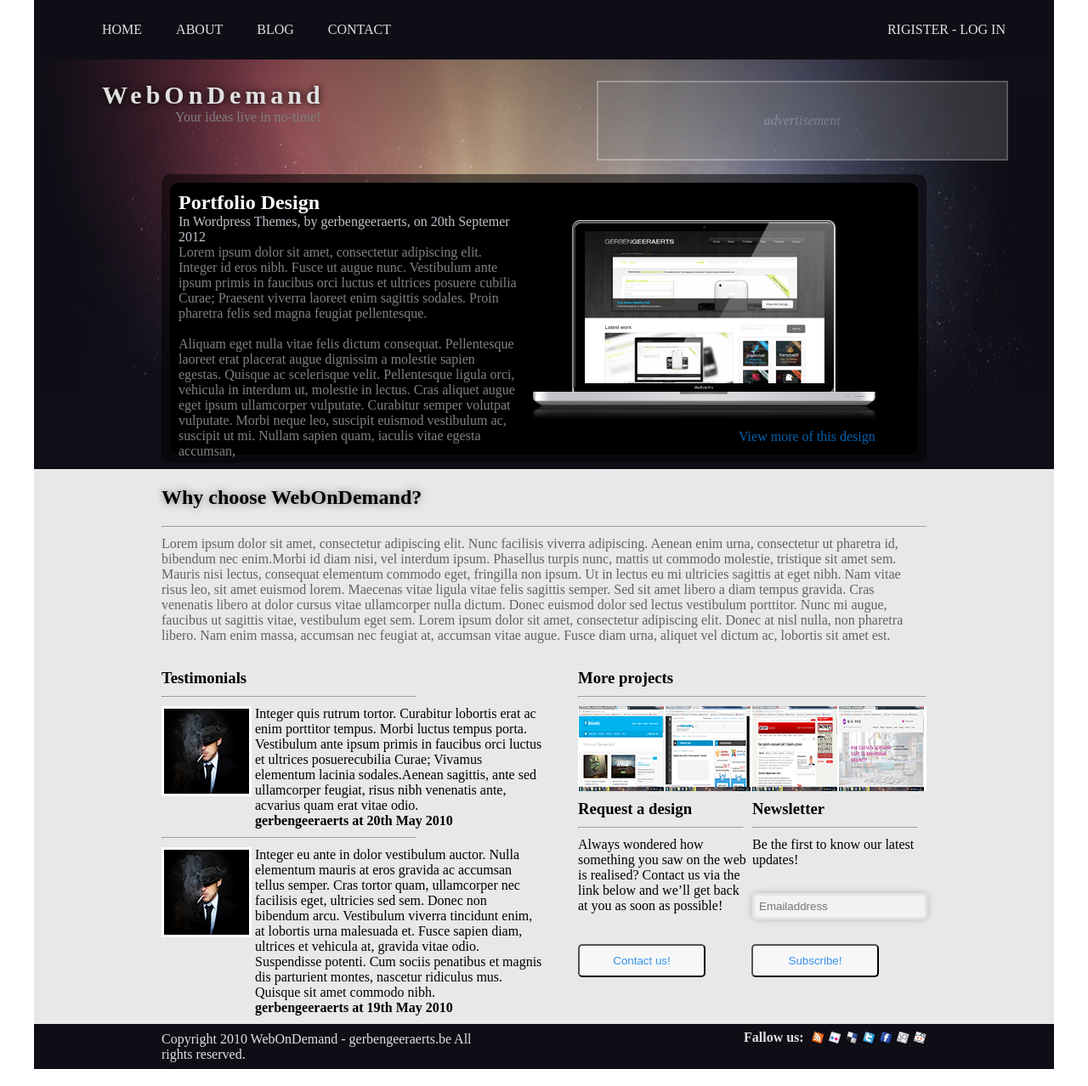
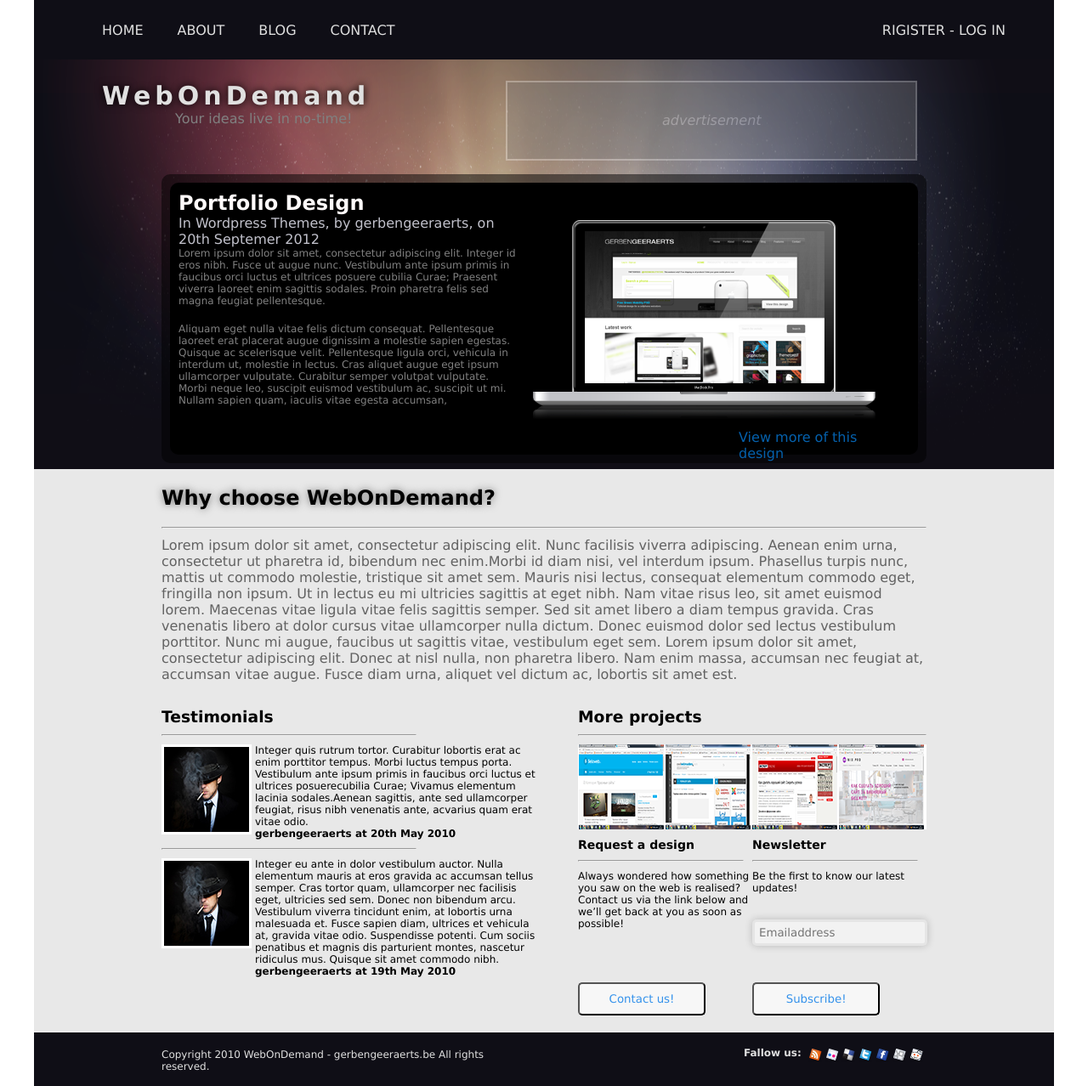
Before and after one commit to VitalikPL/site02, a plain HTML site: page index.html in a window 1280 px wide. Shown: the whole page at 85% size. Drawn offline with Linux system fonts and the light colour scheme.

Commit message:
newcomit

```diff
--- a/style.css
+++ b/style.css
@@ -1,7 +1,7 @@
 * {
 	margin: 0;
 	padding: 0;
-	font: Verdana, Arial, Sans-Serif;
+	font-family: Verdana, Arial, Sans-Serif;
 }
 ul {
 	list-style: none;
@@ -72,10 +72,12 @@ div.adver {
 	text-align: center;
 	color: white;
 	float: right;
-	margin-left: 320px;
+	margin-left: 160px;
 }
 div.adver:hover {
 	opacity: 1;
+	-webkit-transition: 2s;
+	-o-transition: 2s;
 	transition: 2s;
 }
 div.adver i {
@@ -91,6 +93,7 @@ div.shadow {
 	opacity: 0.5;
 	margin: 0 auto;
 	clear: left;
+	-webkit-border-radius: 10px;
 	border-radius: 10px;
 }
 div.onShadow{
@@ -101,6 +104,7 @@ div.onShadow{
 	top: -330px;
 	left: 160px;
 	right: 160px;
+	-webkit-border-radius: 10px;
 	border-radius: 10px;
 }
 div.onShadow div {
@@ -111,6 +115,7 @@ div.onShadow div {
 }
 div.onShadow div p {
 	color: grey;
+	font-size: 12px;
 }
 div.onShadow div:first-child {
 	color: snow;
@@ -128,6 +133,8 @@ div.onShadow div.makBook a {
 }
 div.onShadow div.makBook a:hover {
 	color: aqua;
+	-webkit-transition: 2s;
+	-o-transition: 2s;
 	transition: 2s;
 }
 /* CONTENT UP END */
@@ -162,6 +169,7 @@ div.contentDown hr {
 }
 div.com1, div.com2 {
 	padding: 10px 0 0 150px;
+	font-size: 12px;
 }
 div.comFoto1 {
 	background: url(img/1267.jpg);
@@ -206,14 +214,17 @@ div.sometext1, div.sometext2 {
 	margin-top: 10px;
 	width: 205px;
 	float: left;
+	font-size: 12px;
 }
 form .email {
 	padding: 5px;
 	border: 3px solid #e5e5e5;
+	-webkit-border-radius: 5px;
 	border-radius: 5px;
 	background-color: #f2f2f2;
 	color: #e5e5e5;
 	margin-top: 30px;
+	-webkit-box-shadow: 0 0 10px rgba(0, 0, 0, 0.2);
 	box-shadow: 0 0 10px rgba(0, 0, 0, 0.2);
 	width: 190px;
 }
@@ -224,10 +235,12 @@ div.buttonEmail {
 div.buttonEmail button {
 	width: 150px;
 	padding: 10px;
+	-webkit-border-radius: 5px;
 	border-radius: 5px;
 	color: #3592eb;
 	background-color: #f7f7f7;
 	margin-right: 50px;
+	margin-bottom: 20px;
 	cursor: pointer;
 }
 div.buttonEmail button:hover {
@@ -239,10 +252,11 @@ div.buttonEmail button:hover {
 /* CONTENT END */
 /* FOTTER BEGIN */
 footer {
+	font-size: 12px;
 	height: 64px;
 	width: 100%;
 	background: #0f0e16;
-	margin-top: 642px;
+	margin-top: 662px;
 }
 footer div.footer_text {
 	color: #e0e0e0;
```
